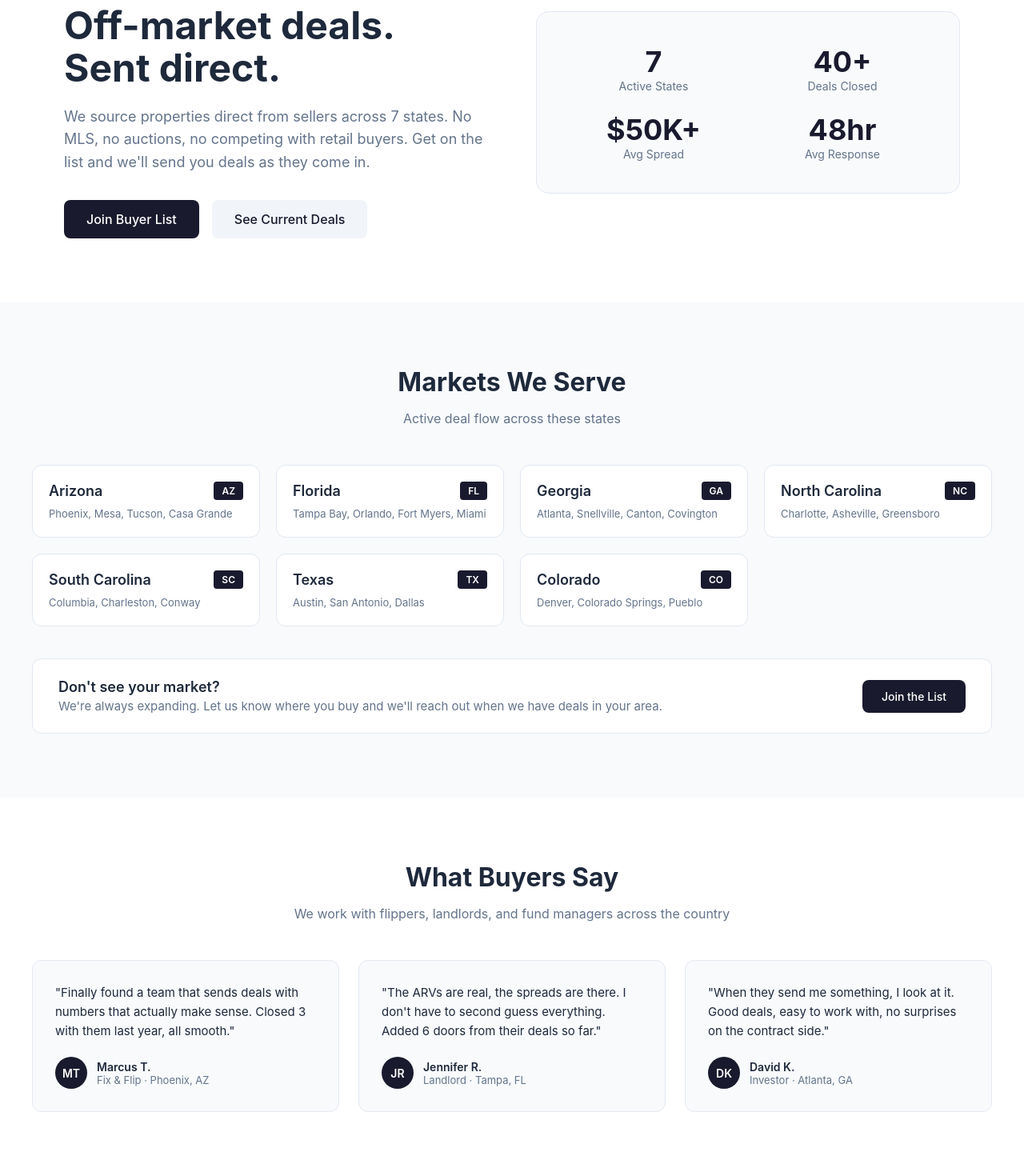
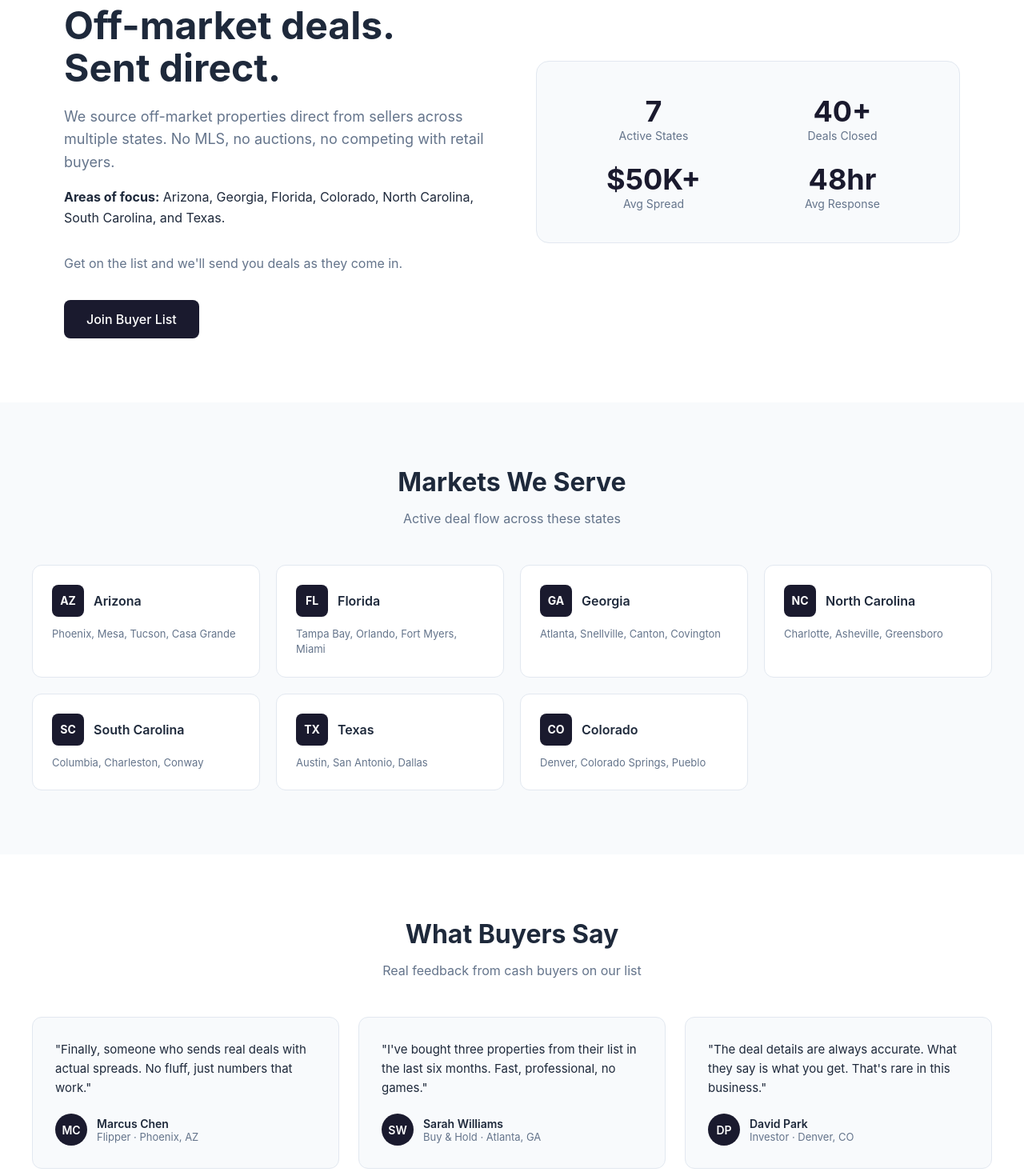
Before and after one commit to RickCHOProject/omd-website, a Next.js app: page / in a window 1280 px wide. Shown: the part 200-1670 px from the top of the page at 80% size. Built offline with nearby package versions, Linux system fonts and the light colour scheme.

Commit message:
Update page.js

```diff
--- a/app/page.js
+++ b/app/page.js
@@ -69,9 +69,8 @@ export default function Home() {
         </div>
         <div style={{ display: 'flex', gap: '32px', alignItems: 'center' }}>
           <a href="#markets" style={{ color: '#475569', textDecoration: 'none', fontSize: '15px' }}>Markets</a>
-          <a href="#signup" style={{ color: '#475569', textDecoration: 'none', fontSize: '15px' }}>Get Deals</a>
           <a
-            href="https://deals.offmarketdaily.com"
+            href="#signup"
             style={{
               backgroundColor: '#00b894',
               color: '#fff',
@@ -82,7 +81,7 @@ export default function Home() {
               fontWeight: '500'
             }}
           >
-            View Deals
+            Get Deal Alerts
           </a>
         </div>
       </nav>
@@ -124,15 +123,30 @@ export default function Home() {
             fontSize: '18px',
             color: '#64748b',
             lineHeight: '1.6',
+            marginBottom: '16px'
+          }}>
+            We source off-market properties direct from sellers across multiple states. No MLS, no auctions, no competing with retail buyers.
+          </p>
+          <p style={{
+            fontSize: '16px',
+            color: '#1e293b',
+            lineHeight: '1.6',
             marginBottom: '32px'
           }}>
-            We source properties direct from sellers across 7 states. No MLS, no auctions, no competing with retail buyers.
+            <strong>Areas of focus:</strong> Arizona, Georgia, Florida, Colorado, North Carolina, South Carolina, and Texas.
+          </p>
+          <p style={{
+            fontSize: '16px',
+            color: '#64748b',
+            lineHeight: '1.6',
+            marginBottom: '32px'
+          }}>
             Get on the list and we'll send you deals as they come in.
           </p>
-          <div style={{ display: 'flex', gap: '16px' }}>
           <a
             href="#signup"
             style={{
+              display: 'inline-block',
               backgroundColor: '#1a1a2e',
               color: '#fff',
               padding: '14px 28px',
@@ -144,21 +158,6 @@ export default function Home() {
           >
             Join Buyer List
           </a>
-            <a
-              href="https://deals.offmarketdaily.com"
-              style={{
-                backgroundColor: '#f1f5f9',
-                color: '#1a1a2e',
-                padding: '14px 28px',
-                borderRadius: '8px',
-                textDecoration: 'none',
-                fontSize: '16px',
-                fontWeight: '500'
-              }}
-            >
-              See Current Deals
-            </a>
-          </div>
         </div>
         <div style={{
           backgroundColor: '#f8fafc',
@@ -229,78 +228,44 @@ export default function Home() {
                 style={{
                   backgroundColor: '#fff',
                   borderRadius: '12px',
-                  padding: '20px',
+                  padding: '24px',
                   border: '1px solid #e2e8f0'
                 }}
               >
                 <div style={{
                   display: 'flex',
-                  justifyContent: 'space-between',
                   alignItems: 'center',
-                  marginBottom: '8px'
+                  gap: '12px',
+                  marginBottom: '12px'
                 }}>
-                  <div style={{ fontSize: '18px', fontWeight: '600', color: '#1e293b' }}>
-                    {market.state}
-                  </div>
                   <div style={{
+                    width: '40px',
+                    height: '40px',
+                    borderRadius: '8px',
                     backgroundColor: '#1a1a2e',
+                    display: 'flex',
+                    alignItems: 'center',
+                    justifyContent: 'center',
                     color: '#fff',
-                    padding: '4px 10px',
-                    borderRadius: '4px',
-                    fontSize: '12px',
-                    fontWeight: '600'
+                    fontWeight: '700',
+                    fontSize: '14px'
                   }}>
                     {market.abbr}
                   </div>
+                  <div style={{ fontWeight: '600', color: '#1e293b', fontSize: '16px' }}>
+                    {market.state}
                   </div>
-                <div style={{ color: '#64748b', fontSize: '13px', lineHeight: '1.4' }}>
+                </div>
+                <div style={{ color: '#64748b', fontSize: '13px', lineHeight: '1.5' }}>
                   {market.cities}
                 </div>
               </div>
             ))}
           </div>
-
-          {/* Expansion callout */}
-          <div style={{
-            marginTop: '40px',
-            backgroundColor: '#fff',
-            borderRadius: '12px',
-            padding: '24px 32px',
-            border: '1px solid #e2e8f0',
-            display: 'flex',
-            justifyContent: 'space-between',
-            alignItems: 'center',
-            flexWrap: 'wrap',
-            gap: '16px'
-          }}>
-            <div>
-              <div style={{ fontSize: '18px', fontWeight: '600', color: '#1e293b', marginBottom: '4px' }}>
-                Don't see your market?
-              </div>
-              <div style={{ color: '#64748b', fontSize: '15px' }}>
-                We're always expanding. Let us know where you buy and we'll reach out when we have deals in your area.
-              </div>
-            </div>
-            <a
-              href="#signup"
-              style={{
-                backgroundColor: '#1a1a2e',
-                color: '#fff',
-                padding: '12px 24px',
-                borderRadius: '8px',
-                textDecoration: 'none',
-                fontSize: '14px',
-                fontWeight: '500',
-                whiteSpace: 'nowrap'
-              }}
-            >
-              Join the List
-            </a>
-          </div>
         </div>
       </section>
 
-      {/* Testimonials Section */}
+      {/* Social Proof Section */}
       <section style={{
         padding: '80px 40px',
         backgroundColor: '#fff'
@@ -321,7 +286,7 @@ export default function Home() {
             marginBottom: '48px',
             fontSize: '16px'
           }}>
-            We work with flippers, landlords, and fund managers across the country
+            Real feedback from cash buyers on our list
           </p>
           <div style={{
             display: 'grid',
@@ -330,22 +295,22 @@ export default function Home() {
           }}>
             {[
               {
-                quote: "Finally found a team that sends deals with numbers that actually make sense. Closed 3 with them last year, all smooth.",
-                name: "Marcus T.",
-                role: "Fix & Flip",
+                quote: "Finally, someone who sends real deals with actual spreads. No fluff, just numbers that work.",
+                name: "Marcus Chen",
+                role: "Flipper",
                 location: "Phoenix, AZ"
               },
               {
-                quote: "The ARVs are real, the spreads are there. I don't have to second guess everything. Added 6 doors from their deals so far.",
-                name: "Jennifer R.",
-                role: "Landlord",
-                location: "Tampa, FL"
+                quote: "I've bought three properties from their list in the last six months. Fast, professional, no games.",
+                name: "Sarah Williams",
+                role: "Buy & Hold",
+                location: "Atlanta, GA"
               },
               {
-                quote: "When they send me something, I look at it. Good deals, easy to work with, no surprises on the contract side.",
-                name: "David K.",
+                quote: "The deal details are always accurate. What they say is what you get. That's rare in this business.",
+                name: "David Park",
                 role: "Investor",
-                location: "Atlanta, GA"
+                location: "Denver, CO"
               }
             ].map((testimonial, idx) => (
               <div
@@ -575,7 +540,7 @@ export default function Home() {
             </span>
           </div>
           <div style={{ color: '#64748b', fontSize: '14px' }}>
-            © 2025 Off Market Daily. All rights reserved.
+            © 2026 Off Market Daily. All rights reserved.
           </div>
         </div>
       </footer>
```
Lines whose indentation alone changed are shown as unchanged.
